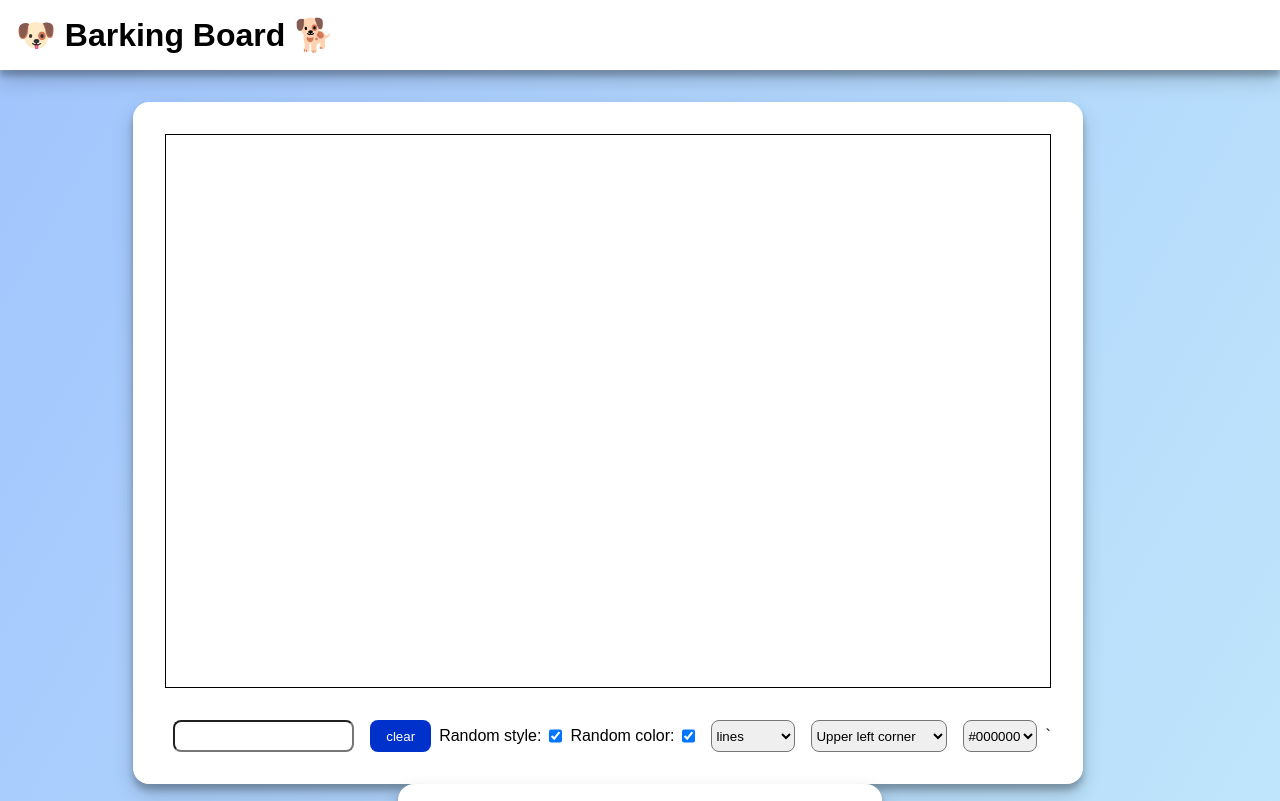
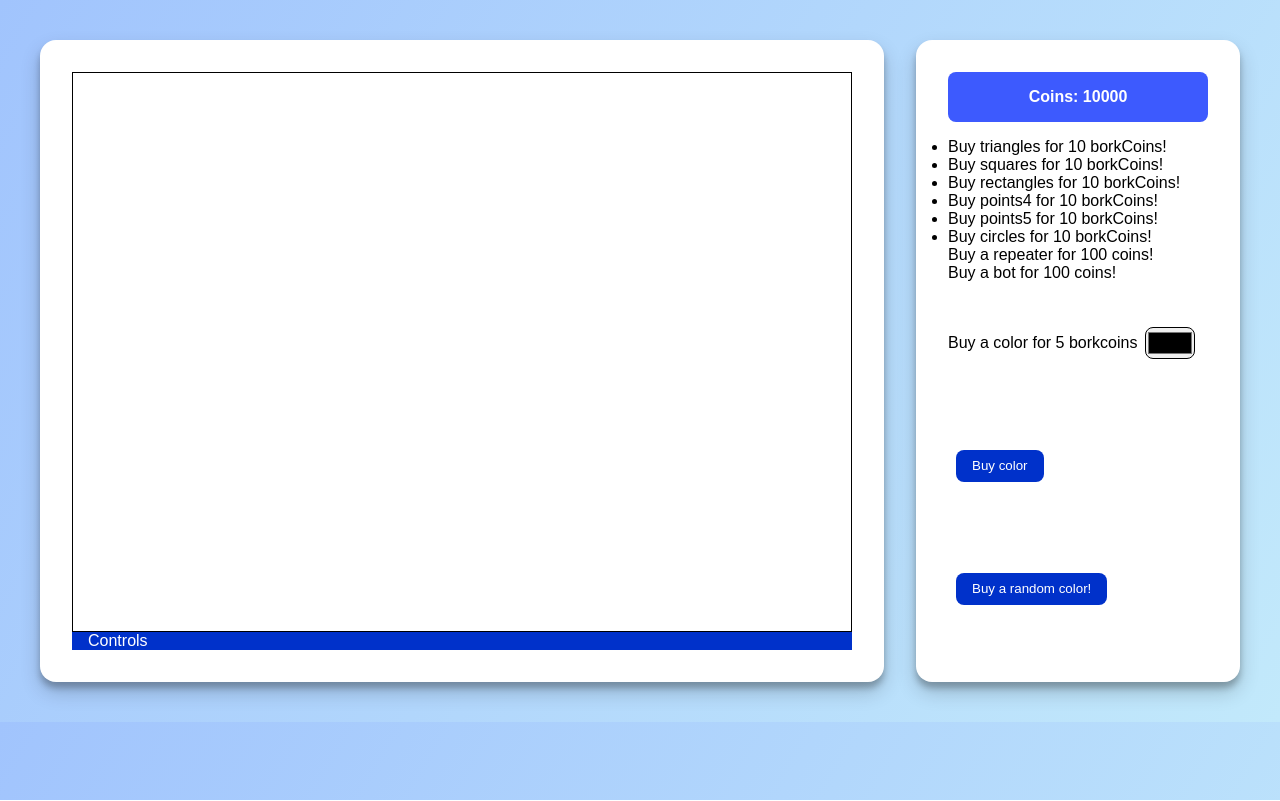
Before and after one commit to ClassicalJo/barking-board, a React (Create React App) app: page / in a window 1280 px wide. Shown: the top 801 px of the page. Built offline with nearby package versions, Linux system fonts and the light colour scheme.

Commit message:
new collapsible module, bot styles

```diff
--- a/src/App.js
+++ b/src/App.js
@@ -4,6 +4,7 @@ import BuyColor from "./BuyColor"
 import StyleSelector from "./StyleSelector"
 import SubStyleSelector from "./SubStyleSelector"
 import BarkingBot from "./BarkingBot"
+import Collapsible from "./CollapsibleList"
 
 class App extends React.Component {
     constructor(props) {
@@ -150,19 +151,49 @@ class App extends React.Component {
         this.drawCircle = this.drawCircle.bind(this)
     }
 
+    componentDidUpdate(prevProps) {
+        if (prevProps !== this.props) {
+            this.setState((prevState, props) => ({
+                styles: {
+                    ...prevState.styles,
+                    lines: {
+                        ...prevState.styles.lines,
+                        subStyles: {
+                            ...prevState.styles.lines.subStyles,
+                            upperright: {
+                                ...prevState.styles.lines.subStyles.upperright,
+                                x: props.canvas.width
+                            },
+                            bottomleft: {
+                                ...prevState.styles.lines.subStyles.bottomleft,
+                                y: props.canvas.height
+                            },
+                            bottomright: {
+                                ...prevState.styles.lines.subStyles.bottomright,
+                                x: props.canvas.width,
+                                y: props.canvas.height,
+                            }
+
+                        }
+                    }
+                }
+
+            }))
+        }
+    }
     render() {
         return (
             <div id="App">
-                <h1 className="add-shadow"><span role="img" aria-label="dog">🐶</span> Barking Board <span role="img" aria-label="another dog">🐕</span></h1>
                 <div id="main-screen">
                     <div className="add-shadow board">
                         <canvas
+                            id="canvas"
                             ref="canvas"
                             width={this.props.canvas.width}
                             height={this.props.canvas.height}
                             onClick={() => this.draw(this.state.currentRepeaterSelector)}>
                         </canvas>
-                        <div className="controls">
+                        <Collapsible listClassName="controls" title='Controls'>
                             <input
                                 ref="timesselector"
                                 type="number"
@@ -199,21 +230,21 @@ class App extends React.Component {
                                     style={{ backgroundColor: x }}>
                                     {x}
                                 </option>)}
-                            </select>`
-                        </div>
+                            </select>
+                        </Collapsible>
                     </div>
                     <div className="add-shadow store">
                         <div className="coins">Coins: {this.state.currentCoins}</div>
                         <BuyStyle styles={this.state.styles} onClick={this.buy} />
                         <BuyColor ref="color" onClick={this.buy} />
                     </div>
-                    {this.state.botsBought > 0 &&
-                        <div>{this.state.bots.forEach((key) => {
-                            return <div key={`bot${key}`} className="add-shadow board"><BarkingBot botId={`bot${key}`} colors={this.state.colors} styles={this.state.styles} botsBought={this.state.botsBought} onClick={() => this.handleOnClickBot()} /></div>
-                        })}</div>
-                    }
                 </div>
-            </div >
+                {this.state.botsBought > 0 &&
+                    <div className="bots-container">{this.state.bots.map((key) => {
+                        return <BarkingBot botId={`bot${key}`} colors={this.state.colors} styles={this.state.styles} botsBought={this.state.botsBought} onClick={() => this.handleOnClickBot()} />
+                    })}</div>
+                }
+            </div>
         )
     }
 
--- a/src/BarkingBot.js
+++ b/src/BarkingBot.js
@@ -1,4 +1,5 @@
 import React from 'react'
+import Collapsible from './CollapsibleList'
 
 class BarkingBot extends React.Component {
     constructor(props) {
@@ -283,22 +284,28 @@ class BarkingBot extends React.Component {
 
     render() {
         return (
-            <div>
+            <div className="add-shadow bot-board">
                 <canvas className="bot" ref={this.props.botId} width="500" height="500" onClick={() => this.handleOnClickBot()} />
+                <Collapsible listClassName="available-styles" title="Available styles">
+                    <ul className="unsorted-list">{Object.keys(this.props.styles).map((key) => {
+                        if (this.props.styles[key].bought === true) {
+                            return <Collapsible title={key}>
+                                <div className="bot-style-list">
+                                    <div className="bot-style" key={key}>
+                                        {key}
+                                        <input type="checkbox" checked={this.state.checkedStyles[key].available} value={key} onChange={this.handleOnChangeCheckbox} />
+                                    </div>
+                                    {Object.keys(this.props.styles[key].subStyles).map((anotherKey) => {
+                                        return <div className="bot-style" key={anotherKey}>{anotherKey} <input type="checkbox" value="substyle" mainstyle={key} substyle={anotherKey} disabled={!this.state.checkedStyles[key].available} checked={this.state.checkedStyles[key].subStyles[anotherKey]} onChange={this.handleOnChangeCheckbox} /></div>
+                                    })}
+                                </div>
+                            </Collapsible>
+                        }
+                        return ""
+                    })}</ul>
+                </Collapsible>
                 <input type="button" value="Clear" onClick={() => this.handleClear()} />
-                <ul>{Object.keys(this.props.styles).forEach((key) => {
-                    if (this.props.styles[key].bought === true) {
-                        return <li>{key}
-                            <input type="checkbox" checked={this.state.checkedStyles[key].available} value={key} onChange={this.handleOnChangeCheckbox} />
-                            {Object.keys(this.props.styles[key].subStyles).forEach((anotherKey) => {
-                                if (this.props.styles[key].subStyles[anotherKey].bought === true) {
-                                    return <li>{anotherKey} <input type="checkbox" value="substyle" mainstyle={key} substyle={anotherKey} disabled={!this.state.checkedStyles[key].available} checked={this.state.checkedStyles[key].subStyles[anotherKey]} onChange={this.handleOnChangeCheckbox} /></li>
-                                }
-                            })}
-                        </li>
-                    }
-                })}</ul>
-            </div>
+            </div >
         )
     }
 }
--- a/src/BuyColor.js
+++ b/src/BuyColor.js
@@ -16,7 +16,7 @@ class BuyColor extends React.Component {
                 <input
                     buy="random-color"
                     type="button"
-                    value="@"
+                    value="Buy a random color!"
                     onClick={this.props.onClick} />
             </div>
         )
--- a/src/BuyStyle.js
+++ b/src/BuyStyle.js
@@ -7,7 +7,7 @@ class BuyStyle extends React.Component {
         let mappedStylesKeys = stylesKeys.map((key) => { return [key, this.props.styles[key].bought] })
 
         return (
-            <div>
+            <div className="store-extra">
                 <ul className="buy-styles"> {stylesKeys.map((x) => !this.props.styles[x].bought && <li
                     key={x}
                     onClick={this.props.onClick}
--- /dev/null
+++ b/src/CollapsibleList.js
@@ -0,0 +1,26 @@
+import React from 'react'
+
+class Collapsible extends React.Component {
+    constructor(props) {
+        super(props);
+        this.state = {
+            open: false
+        }
+    }
+
+
+    toggleMenu() {
+        this.setState((state) => ({ open: !state.open }))
+    }
+
+    render() {
+        return (
+            <div className = {this.props.listClassName}>
+                <div onClick={() => this.toggleMenu()}>{this.props.title}</div>
+                {this.state.open ? <div>{this.props.children}</div> : null}
+            </div>
+        )
+    }
+}
+
+export default Collapsible
--- a/src/index.css
+++ b/src/index.css
@@ -9,10 +9,6 @@ body {
 	background-image: linear-gradient(120deg, #a1c4fd 0%, #c2e9fb 100%);
 }
 
-canvas {
-    border: 1px solid black
-}
-
 select{
     min-width: 5em;
 }
@@ -22,7 +18,7 @@ select:focus{
     color: black;
 }
 
-input, select {
+input, select, .title {
 	height: 2rem;
 	border-radius: 8px;
 	margin: 0 .5rem;
@@ -37,28 +33,93 @@ option{
 #main-screen {
 	display: flex;
 	justify-content: center;
-	padding: 2rem;
+	padding: 1.5rem;
+}
+
+.board {
+	display: flex;
+	flex-wrap: wrap;
+	flex: 3;
+	margin: 1rem;
+}
+
+#canvas {
+	border: 1px solid black ;
+	flex: 1 1 100%;
+	height: 70vh;
+	max-width: 100%
+}
+
+.controls {
+	position: relative;
+	display: flex;
+	flex-direction: column;
+	flex-wrap: wrap;
+	flex: 1;
+}
+.controls > * {
+	display: flex;
+	flex-wrap: wrap;
+	flex: 1;
+	padding: 0 1rem;
+	border: none;
+	background: #0031ca;
+	color: white;
+}
+
+.store {
+	display: flex;
+	flex-direction: column;
+	flex: 1;
+	margin: 1rem;
+}
+
+.bots-container {
+	display: grid;
+	grid-template-columns: repeat(4, 20%);
+	column-gap: 0.5rem;
+	row-gap: 1rem;
+	margin: 2.5rem;
+	justify-content: space-between;
+}
+
+.bot-board {
+	display: flex;
 	flex-wrap: wrap;
 }
 
-h1.add-shadow {
-	border-radius: 0;
-	padding: 1rem;
+.bot {
+	flex: 1 1 100%;
+	background-color: white;
+	width: 100%;
+	height: 100%;
+	transition: all .5s ease-in-out
 }
 
-.board {
-  display: flex;
-  align-self: center;
-  flex-direction: column;
-  margin-right: 4rem;
+.bot-board * {
+	font-size: small;
 }
 
-.controls {
-	margin-top: 2rem;
-	display: flex;
-	align-items: center;
+.bot-board > div{
+	flex: 1 1 50%
 }
 
+.unsorted-list {
+	position: absolute;
+	background: skyblue;
+	border-radius: 5px;
+	padding: 5px;
+	border: 1px solid black;
+}
+
+.bot-style-list {
+	position: relative;
+	background: #0031ca;
+	color: white;
+	border-radius: 5px;
+	padding: 5px;
+	border: 1px solid black;
+}
 .add-shadow {
   padding: 2rem;
   border-radius: 1rem;
@@ -82,40 +143,48 @@ input[type='button']:hover {
 .buy-color {
 	display: flex;
 	align-items: center;
+	flex: 1;
+	flex-wrap: wrap;
 }
 
 .style p {
 	margin-bottom: 1rem;
 }
 
-.buy-styles input {
-	min-width: 95%;
-	background: #869de4;
-	text-align: center;
-    font-size: 1rem;
-    font-weight: 300;
-    color: white;
-
-}
-
 .coins {
 	padding: 1rem;
 	border-radius: 8px;
 	text-align: center;
-	font-size: 1.5rem;
+	font-size: 1rem;
 	font-weight: bold;
 	margin-bottom: 1rem;
 	color: white;
 	background: #3d5afe;
 }
 
-.bot {
-	background-color: white;
-	width: 300px;
-	height: 300px;
-	transition: all .5s ease-in-out
+
+@media all and (max-width: 1200px) {
+	.bots-container {
+		grid-template-columns: repeat(3, 30%);
+	}
 }
 
-.bot:hover {
-	transform: scale(2);
+
+@media all and (max-width: 1024px) {
+	#main-screen {
+		flex-wrap: wrap;
+	}
+
+	.board {
+		flex: 1 1 100%;
+	}
+
+	.store {
+		flex: 1 1 100%;
+	}
+
+	.bots-container {
+		grid-template-columns: 100%;
+	}
+
 }
--- a/src/index.js
+++ b/src/index.js
@@ -8,10 +8,26 @@ class Index extends React.Component {
         super(props);
         this.state = {
             canvas: {
-                width: 800,
-                height: 500,
+                width: window.innerWidth * 0.5,
+                height: window.innerHeight * 0.5,
             }
         }
+        this.updateCanvas = this.updateCanvas.bind(this)
+    }
+
+    updateCanvas = () => {
+
+        this.setState((prevState) => ({
+            canvas: {
+                ...prevState.canvas,
+                width: window.innerWidth * 0.5,
+                height: window.innerHeight * 0.5,
+            }
+        }))
+    }
+
+    componentDidMount() {
+        window.addEventListener('resize', this.updateCanvas)
     }
     render(){
         return <App canvas={this.state.canvas}/>
```
